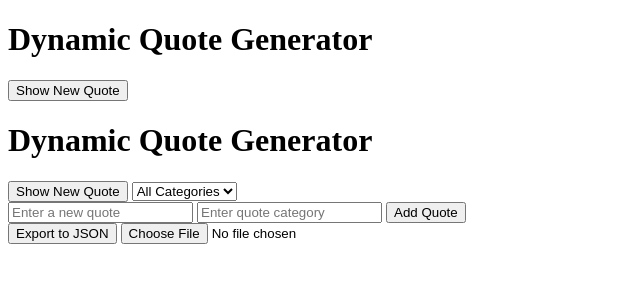
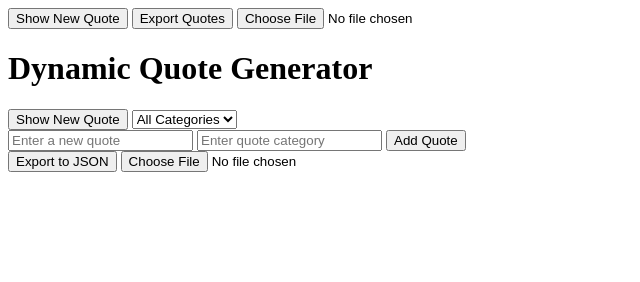
Before and after one commit to omniaEE/alx_fe_javascript, a plain HTML site: page dom-manipulation/index.html in a window 1280 px wide. Shown: the whole page, without its empty margins (0-640 px from the left). Drawn offline with Linux system fonts and the light colour scheme.

Commit message:
Update index.html

```diff
--- a/dom-manipulation/index.html
+++ b/dom-manipulation/index.html
@@ -6,10 +6,10 @@
   <title>Dynamic Quote Generator</title>
 </head>
 <body>
-      <h1>Dynamic Quote Generator</h1>
-    <div id="quoteDisplay"></div>
-    <button id="newQuote">Show New Quote</button>
-    <script src="script.js"></script>
+  <div id="quoteDisplay"></div>
+  <button id="newQuote">Show New Quote</button>
+  <button id="exportToJson">Export Quotes</button>
+  <input type="file" id="importFile" accept=".json" />
   <h1>Dynamic Quote Generator</h1>
   <div id="quoteDisplay"></div>
   <button id="newQuote">Show New Quote</button>
```
